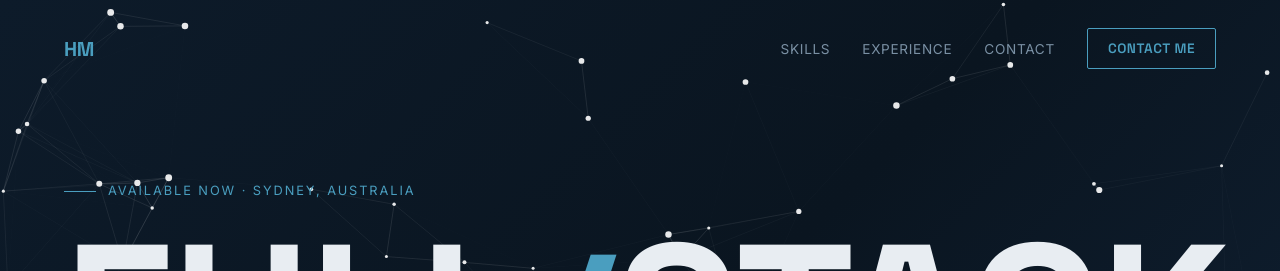
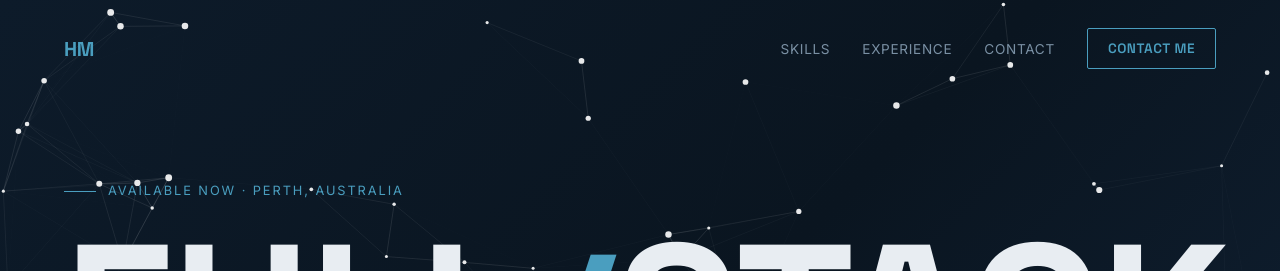
Before and after one commit to 1Hendrik2/metsallik-portfolio, a Next.js app: page / in a window 1280 px wide. Shown: the top 271 px of the page. Built offline with nearby package versions, Linux system fonts and the light colour scheme.

Commit message:
MP-8|Quick text change

```diff
--- a/src/components/Hero.tsx
+++ b/src/components/Hero.tsx
@@ -28,7 +28,7 @@ export default function Hero() {
       {/* Main content */}
       <div className={styles.content}>
         <p className={`${styles.eyebrow} fade-up fade-up-1`}>
-          Available now · Sydney, Australia
+          Available now · Perth, Australia
         </p>
 
         <h1 className={styles.headline}>
```
